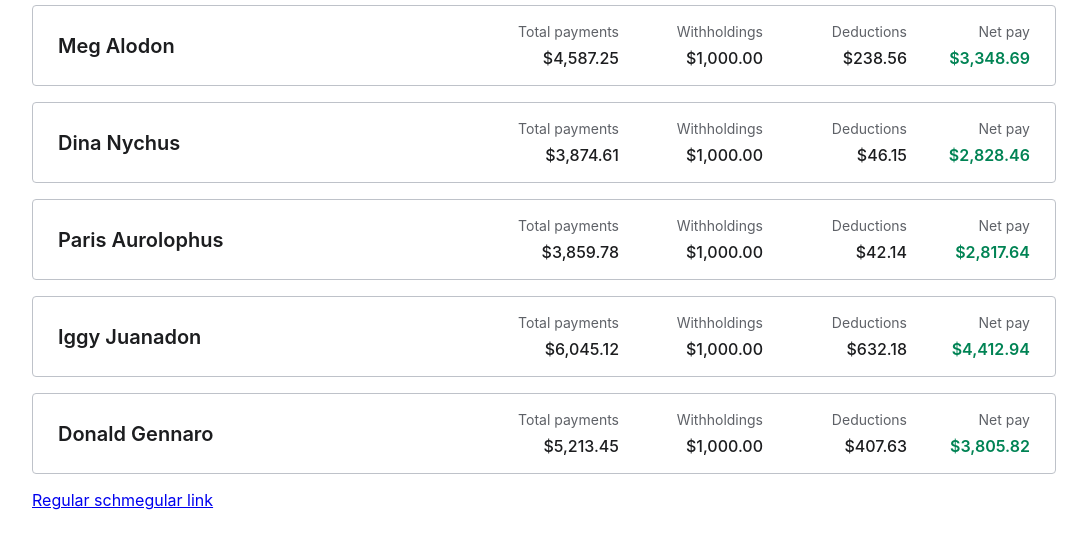
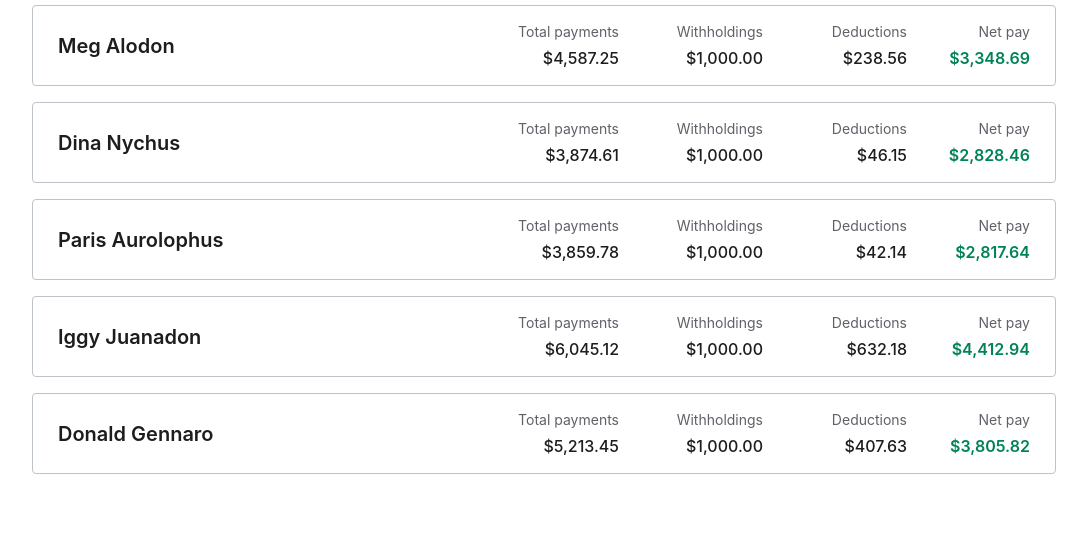
Before and after one commit to robkovacs/lil-doodads, a plain HTML site: page table-test/index.html in a window 1280 px wide. Shown: the part 91-640 px from the top of the page, without its empty margins (96-1183 px from the left). Drawn offline with Linux system fonts and the light colour scheme.

Commit message:
remove link at the end

```diff
--- a/table-test/index.html
+++ b/table-test/index.html
@@ -361,7 +361,6 @@
     </tbody>
   </table>
 
-  <p><a href=#>Regular schmegular link</a></p>
   <script>
     // Lock button width to initial size
     window.addEventListener('DOMContentLoaded', () => {
```
